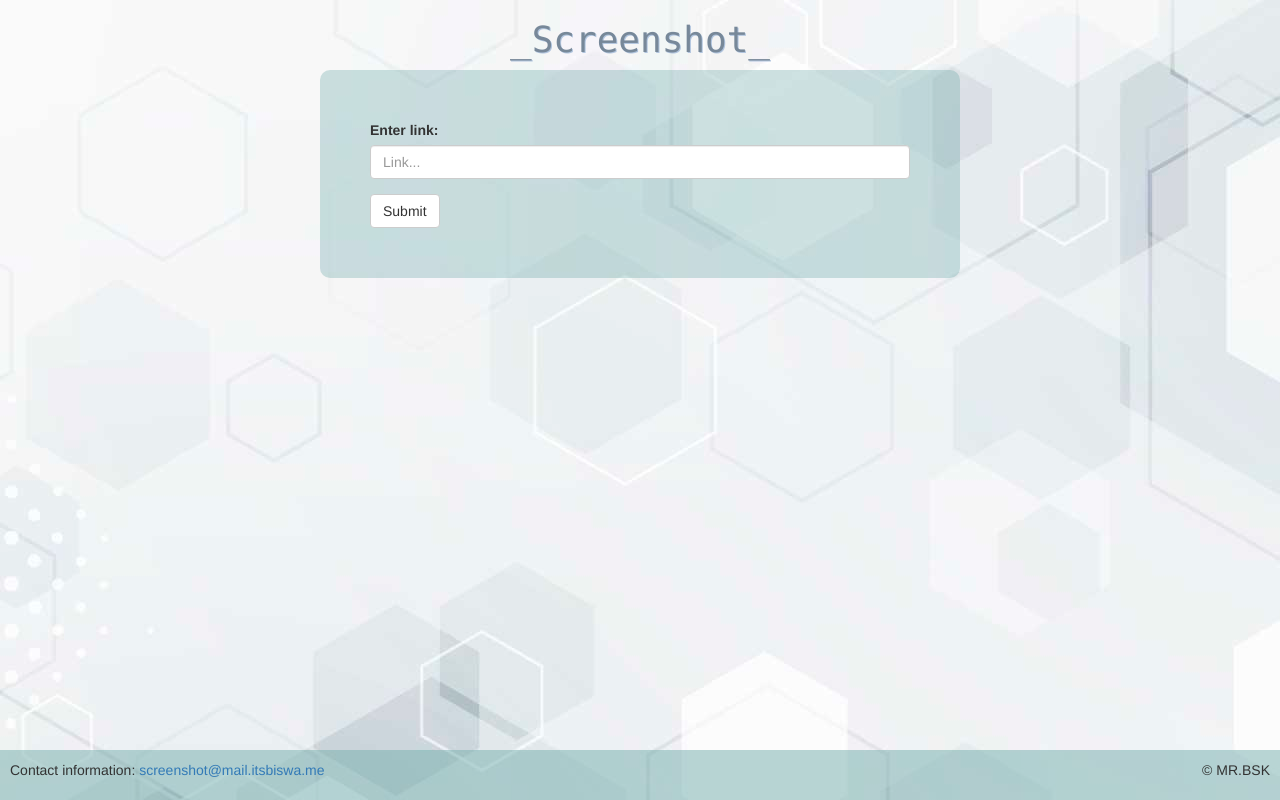
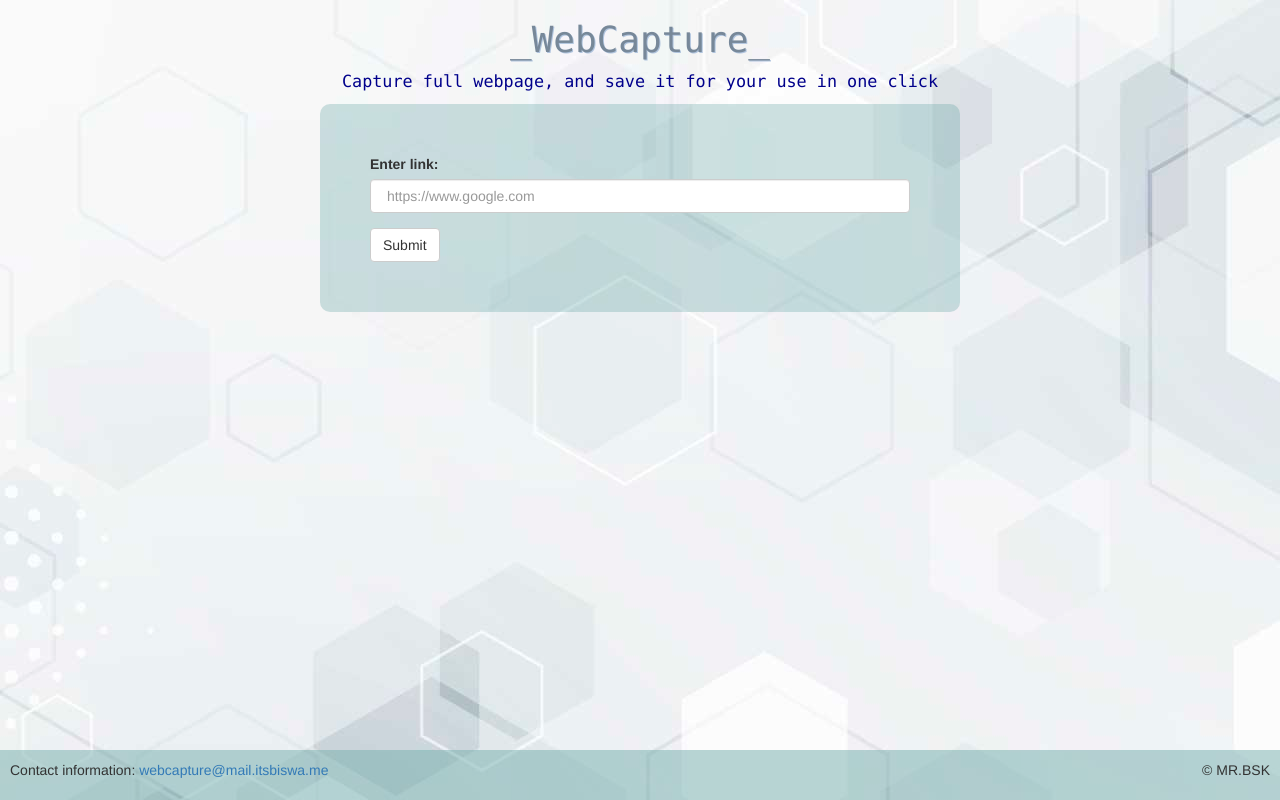
Before and after one commit to Biswa24/Capture, a Flask app: page / in a window 1280 px wide. Run offline with Flask 2, Linux system fonts and the light colour scheme; some libraries are stand-ins or nearby versions.

Commit message:
text added

```diff
--- a/templates/index.html
+++ b/templates/index.html
@@ -10,7 +10,7 @@
     <script src="https://maxcdn.bootstrapcdn.com/bootstrap/3.3.7/js/bootstrap.min.js" integrity="sha384-Tc5IQib027qvyjSMfHjOMaLkfuWVxZxUPnCJA7l2mCWNIpG9mGCD8wGNIcPD7Txa" crossorigin="anonymous"></script>
     <link rel="stylesheet" href="{{ url_for('static', filename='css/index.css') }}">
     <link rel="shortcut icon" type="image/png" href="../static/misc_photos/favicon.png"/>
-    <title>_Screenshot_</title>
+    <title>_WebCapture_</title>
     <style>
         body{
             background-image: url("../static/misc_photos/background.jpg");
@@ -51,7 +51,8 @@
 </head>
 <body>
     <div id="main" style="margin-bottom: 15px;">
-        <h1 class="text-center">_Screenshot_</h1>
+        <h1 class="text-center">_WebCapture_</h1>
+        <p style="text-align: center; color: darkblue; font-size: larger;font-family: 'Lucida Console', Courier, monospace;">Capture full webpage, and save it for your use in one click</p>
         {% if error_link %}
         <div id="error" style="border: 1px solid red; border-radius: 10px;margin: 10px;padding: 2px;background-color: rgba(255,0,0,0.2);">
             <h3 style="text-align: center; color: red; margin: 5px;"><i>There was an error processing your request [ {{ msg }} ] !</i></h3>
@@ -66,7 +67,7 @@
                         <form method="POST">
                             <div class="form-group">
                             <label for="email">Enter link:</label>
-                            <input type="text" name="link" class="form-control" id="link" placeholder="Link...">
+                            <input type="text" name="link" class="form-control" id="link" placeholder=" https://www.google.com">
                             </div>
                             <button id="submit_link" type="submit" class="btn btn-default">Submit</button>
                         </form>
@@ -96,7 +97,7 @@
     {% endif %}
     <footer style="background-color: rgba(116, 173, 172,0.5); padding: 10px; position: fixed; left: 0; bottom: 0; width: 100%;">
         <p style="float: right;"> &copy MR.BSK</p>
-        <p>Contact information: <a href="mailto:screenshot@mail.itsbiswa.me">screenshot@mail.itsbiswa.me</a></p>
+        <p>Contact information: <a href="mailto:webcapture@mail.itsbiswa.me">webcapture@mail.itsbiswa.me</a></p>
     </footer>
 </body>
 <script>
```
Also changed, not shown: static/img/2020-05-04 16:56:53.png (deleted), static/img/2020-05-04 16:57:46.png (deleted), static/img/2020-05-04 16:58:20.png (deleted), static/img/2020-05-08 15:28:24.png (added), 4 other files.
